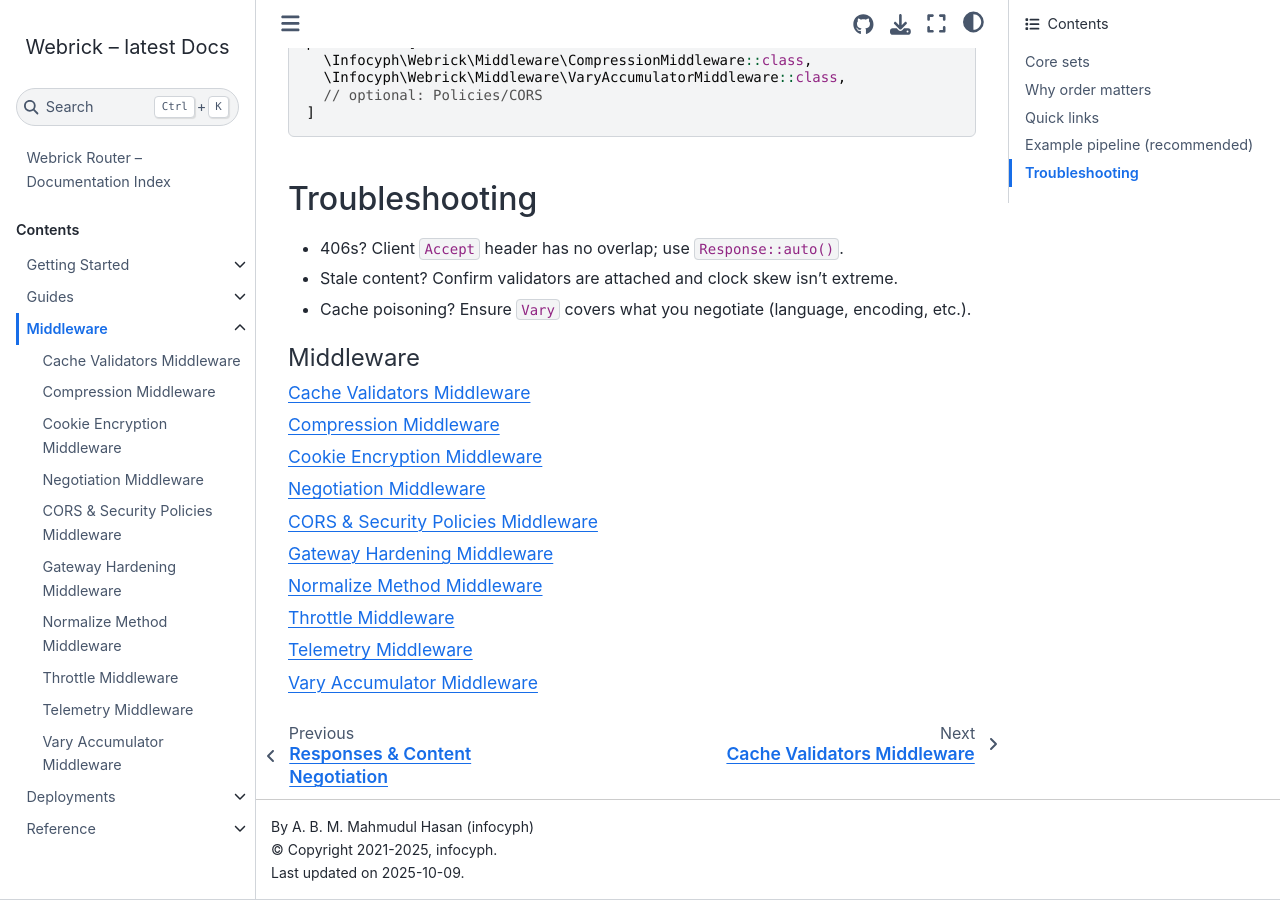
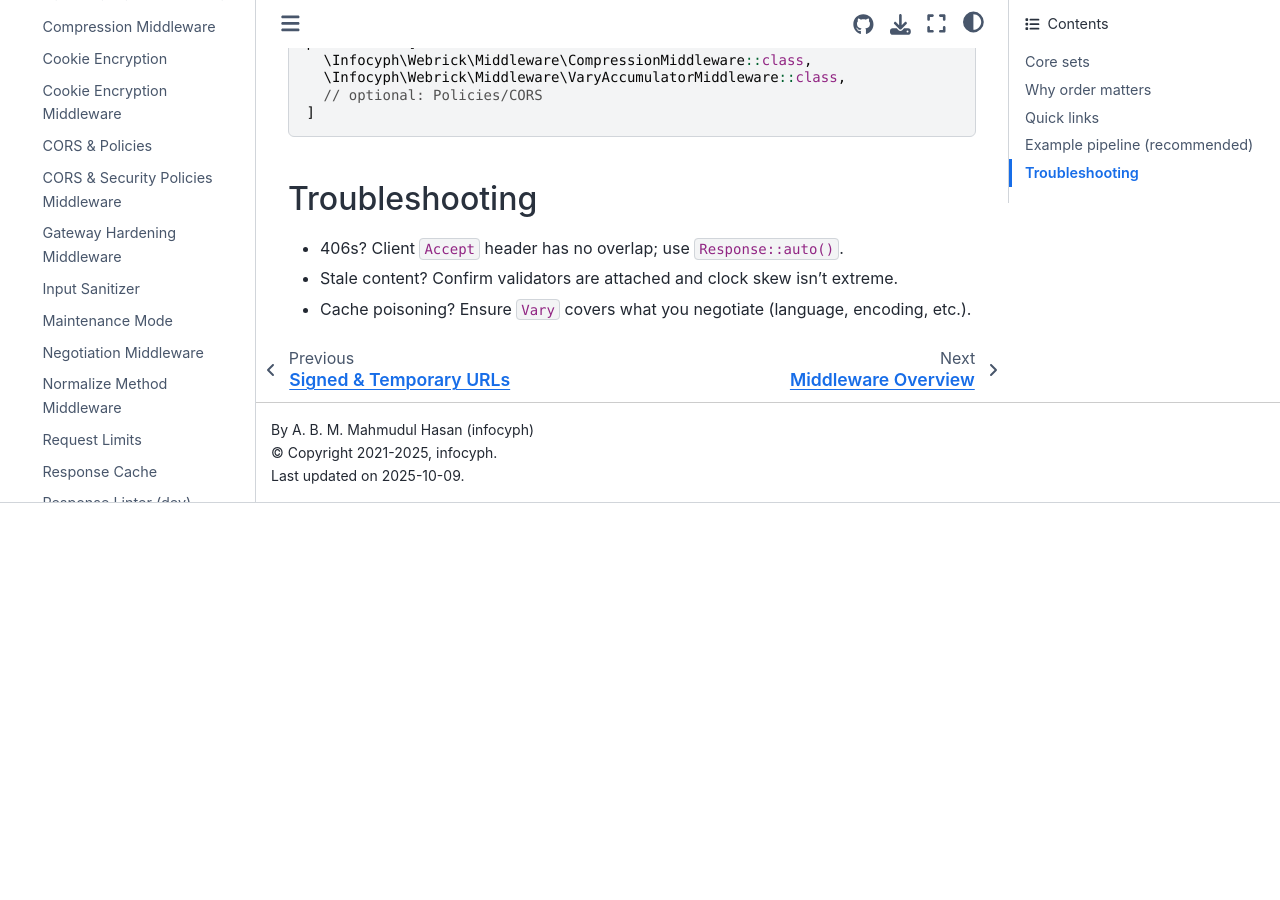
Before and after one commit to infocyph/Webrick, a Sphinx documentation site: the page built from docs/middleware/index.md, in a window 1280 px wide and 900 px high, scrolled down 1182 px. Built offline with Sphinx 7.4.7 and the Sphinx Book theme 1.1.4, drawn with Linux system fonts in a browser that asks for light colours; after the commit the page ends 1685 px from its top, so only the background shows below that.

Commit message:
updated doc

````diff
--- a/docs/middleware/index.md
+++ b/docs/middleware/index.md
@@ -47,16 +47,26 @@ postGlobal: [
 - Cache poisoning? Ensure `Vary` covers what you negotiate (language, encoding, etc.).
 
 ```{toctree}
-:maxdepth: 1
+:maxdepth: 2
+:hidden:
 :caption: Middleware
+
+overview
 cache-validators
 compression
+cookie-encryption
 cookies
-negotiation
+cors-and-policies
 cors-policies
 gateway-hardening
+input-sanitizer
+maintenance-mode
+negotiation
 normalize-method
+request-limits
+response-cache
+response-linter
+telemetry
 throttle
-telemetry
 vary-accumulator
 ```
````
Also changed, not shown: docs/deployments/index.md (+8 -1 lines), docs/getting-started/index.md (+5 -3 lines), docs/guides/index.md (+14 -3 lines), docs/index.md (+1 -1 lines), docs/reference/index.md (+6 -1 lines).
